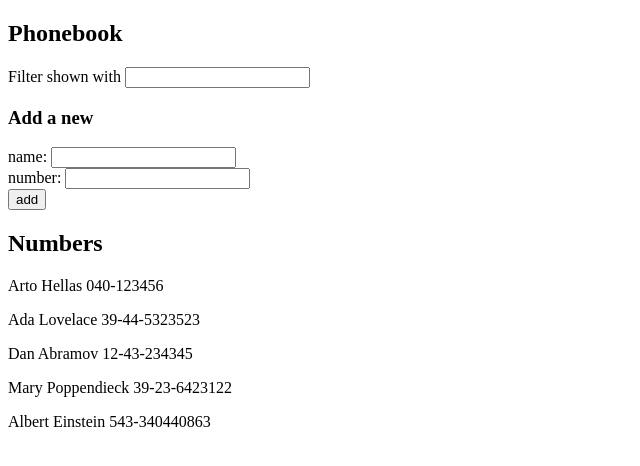
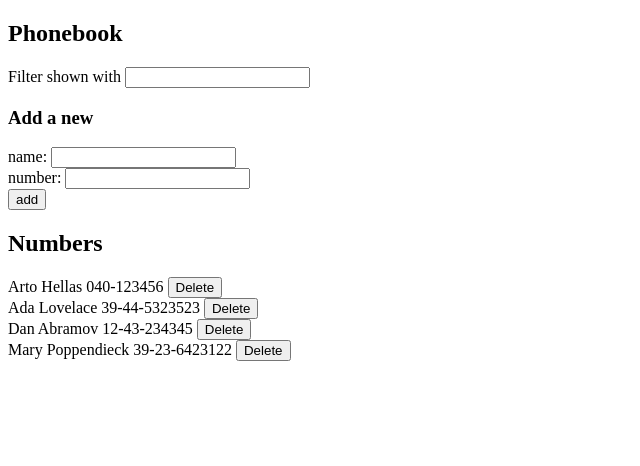
Before and after one commit to Ker4m/FullStackOpenEx, a React (Create React App) app in the folder part2/phonebook/: page / in a window 1280 px wide. Shown: the top 466 px of the page, without its empty margins (0-640 px from the left). Built offline with nearby package versions, Linux system fonts and the light colour scheme; data requests are answered from the project's data file.

Commit message:
Exercise 2.17

```diff
--- a/part2/phonebook/db.json
+++ b/part2/phonebook/db.json
@@ -19,11 +19,6 @@
       "name": "Mary Poppendieck",
       "number": "39-23-6423122",
       "id": 4
-    },
-    {
-      "name": "Albert Einstein",
-      "number": "543-340440863",
-      "id": 5
     }
   ]
 }
--- a/part2/phonebook/src/App.js
+++ b/part2/phonebook/src/App.js
@@ -19,23 +19,34 @@ const PersonForm = ({ addName, newName, setNewName, newNum, setNewNum }) => {
   );
 };
 
-const PersonList = ({ persons, search }) => {
+const PersonItem = ({ person, onDelete }) => {
+  return (
+    <div>
+      {person.name} {person.number}{" "}
+      <button
+        onClick={() => {
+          onDelete(person.id, person.name);
+        }}
+      >
+        Delete
+      </button>
+    </div>
+  );
+};
+
+const PersonList = ({ persons, search, onDelete }) => {
   return (
     <div>
       {search === ""
         ? persons.map((person) => (
-            <p key={person.id}>
-              {person.name} {person.number}
-            </p>
+            <PersonItem key={person.id} person={person} onDelete={onDelete} />
           ))
         : persons
             .filter((person) => {
               return person.name.toLowerCase().includes(search.toLowerCase());
             })
             .map((person) => (
-              <p key={person.id}>
-                {person.name} {person.number}
-              </p>
+              <PersonItem key={person.id} person={person} onDelete={onDelete} />
             ))}
     </div>
   );
@@ -79,6 +90,13 @@ const App = () => {
     }
   };
 
+  const onDelete = (id, name) => {
+    if (window.confirm(`Delete ${name}`)) {
+      personService.remove(id);
+      setPersons(persons.filter((pers) => pers.id !== id));
+    }
+  };
+
   return (
     <div>
       <h2>Phonebook</h2>
@@ -94,7 +112,7 @@ const App = () => {
       />
 
       <h2>Numbers</h2>
-      <PersonList persons={persons} search={search} />
+      <PersonList persons={persons} search={search} onDelete={onDelete} />
     </div>
   );
 };
--- a/part2/phonebook/src/Services/persons.js
+++ b/part2/phonebook/src/Services/persons.js
@@ -16,8 +16,14 @@ const update = (id, newObject) => {
   return request.then((response) => response.data);
 };
 
+const remove = (id) => {
+  const request = axios.delete(`${baseUrl}/${id}`);
+  return request.then((response) => response.data);
+};
+
 export default {
   getAll,
   create,
   update,
+  remove,
 };
```
